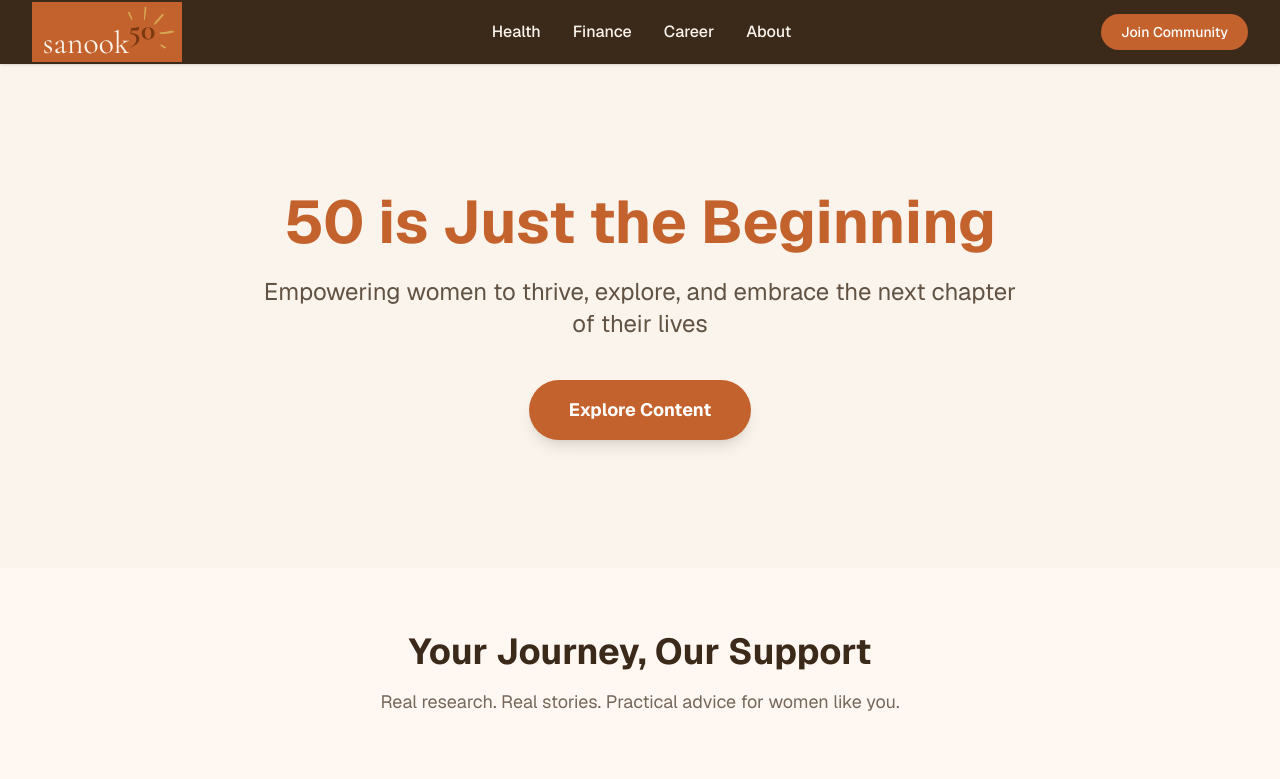
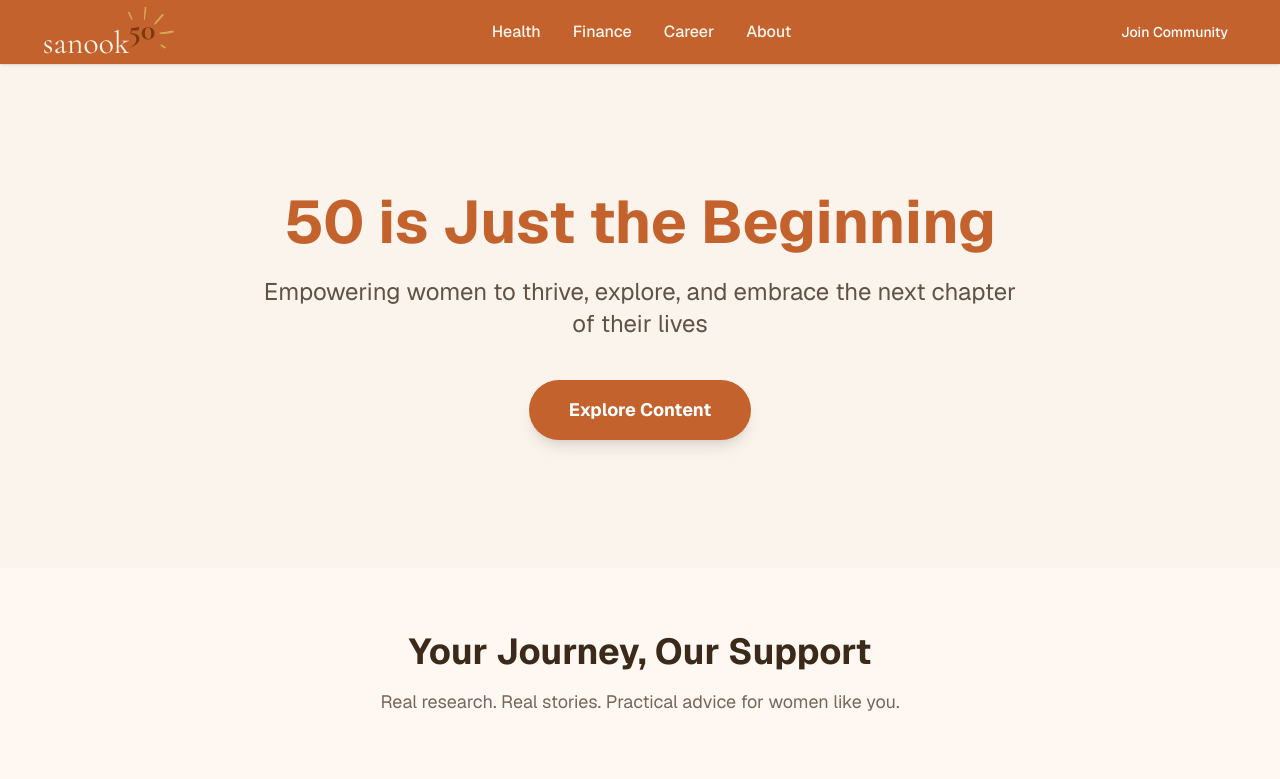
Before and after one commit to siriratkongdee/sanook50, a Next.js app: page / in a window 1280 px wide. Shown: the top 779 px of the page. Built offline with nearby package versions, Linux system fonts and the light colour scheme.

Commit message:
Terracotta nav bar

```diff
--- a/app/layout.tsx
+++ b/app/layout.tsx
@@ -15,7 +15,7 @@ export default function RootLayout({ children }: { children: React.ReactNode })
   return (
     <html lang="en">
       <body className={geist.className}>
-        <nav className="sticky top-0 z-50 shadow-sm" style={{ backgroundColor: '#3B2A1A' }}>
+        <nav className="sticky top-0 z-50 shadow-sm" style={{ backgroundColor: '#C4622D' }}>
           <div className="max-w-7xl mx-auto px-4 sm:px-6 lg:px-8">
             <div className="flex justify-between items-center h-16">
               <Link href="/">
```
